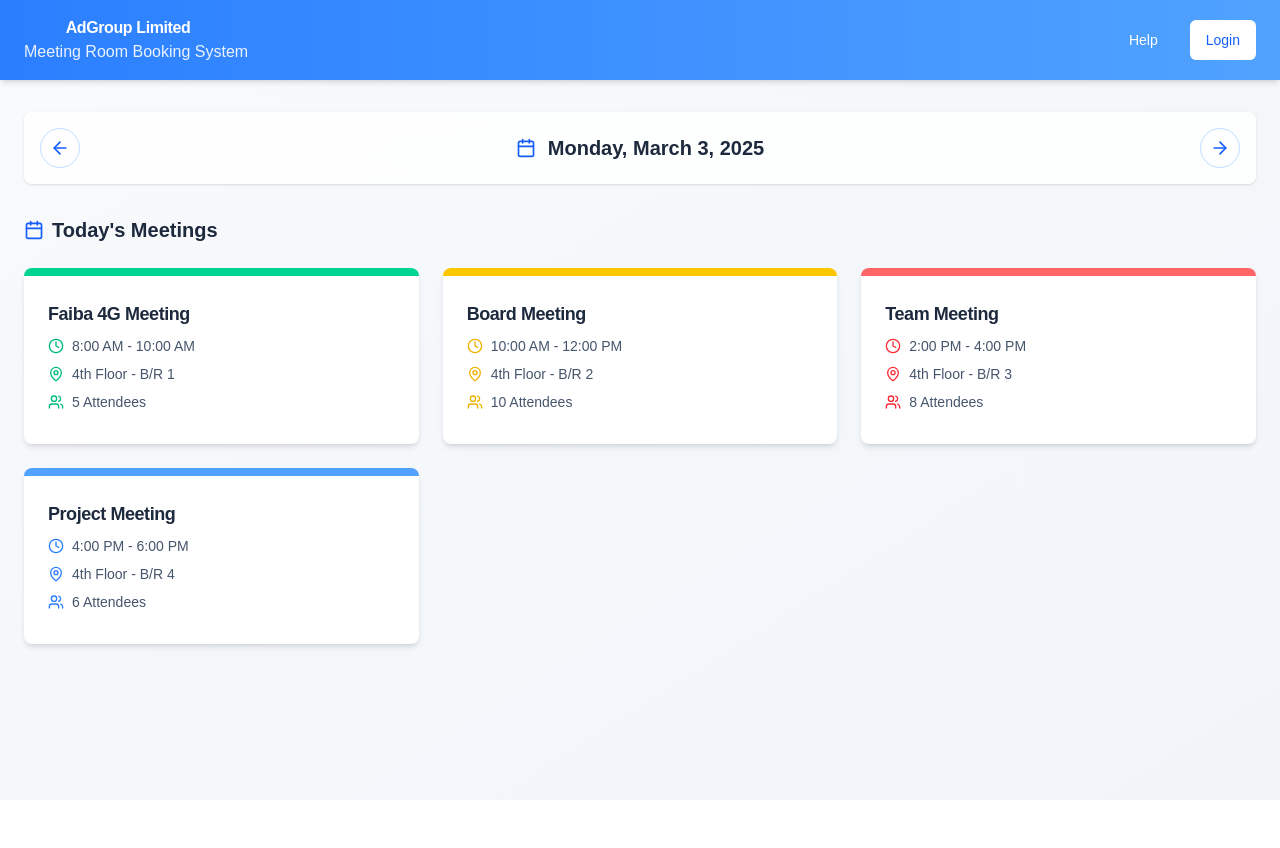
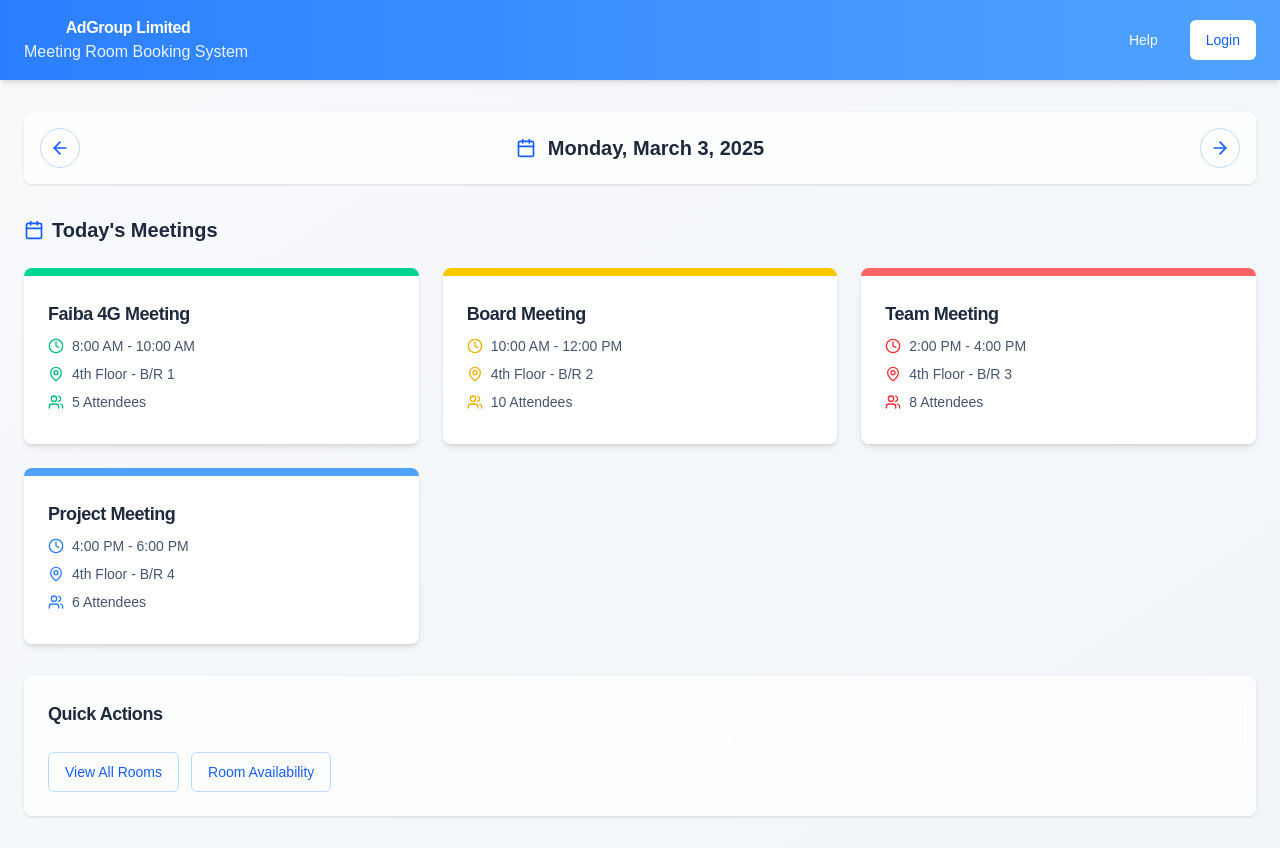
Before and after one commit to Billy272/next_test, a Next.js app in the folder mrbs-ui/: page / in a window 1280 px wide. Before the commit the page ends 800 px from the top, so only its background shows below. Built offline with nearby package versions, Linux system fonts and the light colour scheme.

Commit message:
add Quick Actions section with buttons for viewing all rooms and checking room availability

```diff
--- a/mrbs-ui/app/page.tsx
+++ b/mrbs-ui/app/page.tsx
@@ -135,6 +135,20 @@ export default function Page() {
             </Card>
           </div>
         </div>
+        {/* Quick Actions */}
+        <Card className="border-none shadow-sm bg-white/80 backdrop-blur-sm">
+          <CardHeader>
+            <CardTitle className="text-lg font-semibold text-slate-800">Quick Actions</CardTitle>
+          </CardHeader>
+          <CardContent className="flex flex-wrap gap-3" >
+            <Button variant='outline' className="border-blue-200 text-blue-600 hover:bg-blue-50 hover:text-blue-700">
+              View All Rooms
+            </Button>
+            <Button variant='outline' className="border-blue-200 text-blue-600 hover:bg-blue-50 hover:text-blue-700">
+              Room Availability
+            </Button>
+          </CardContent>
+        </Card>
       </main>
     </div>
   );
```
